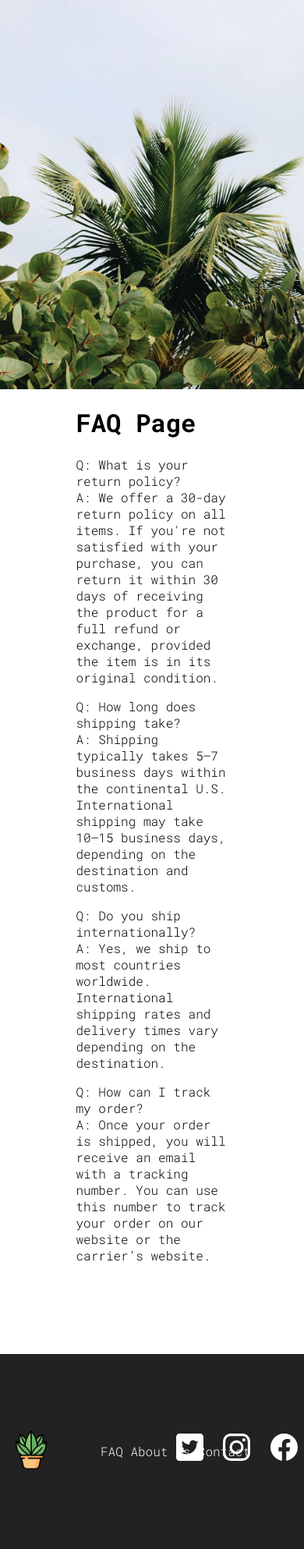
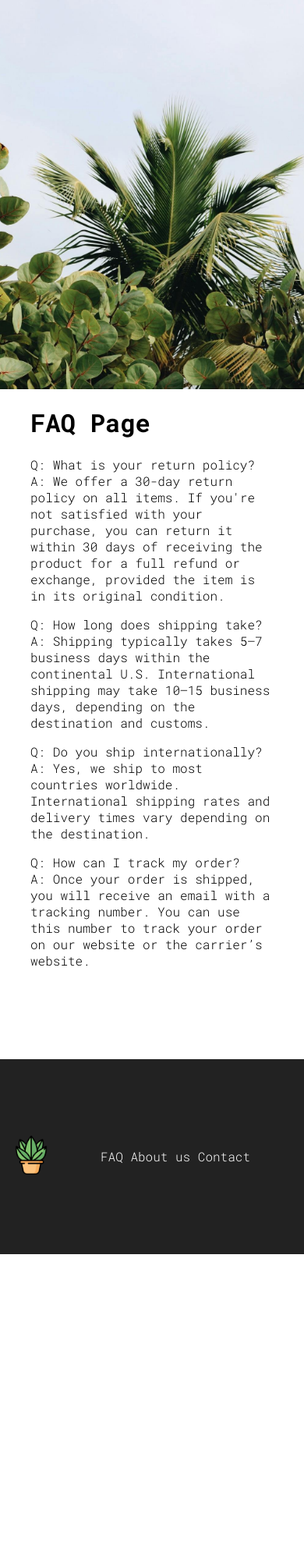
Before and after one commit to NewofTheSimp/PlantAwesome, a PHP site: page /FAQ.php in a window 390 px wide. Shown: the part 101-2087 px from the top of the page at 78% size. After the commit the page ends 1709 px from the top, so only its background shows below. Run offline with PHP 8.4, Linux system fonts and the light colour scheme.

Commit message:
Added styling

```diff
--- a/stylesSheet.css
+++ b/stylesSheet.css
@@ -650,6 +650,11 @@
         width: 80%;
         padding: 0;
     }
-
+    .footer-icons {
+        display: none;
+    }
+    #about-us {
+        width: 80%;
+    }
 
 }
```
